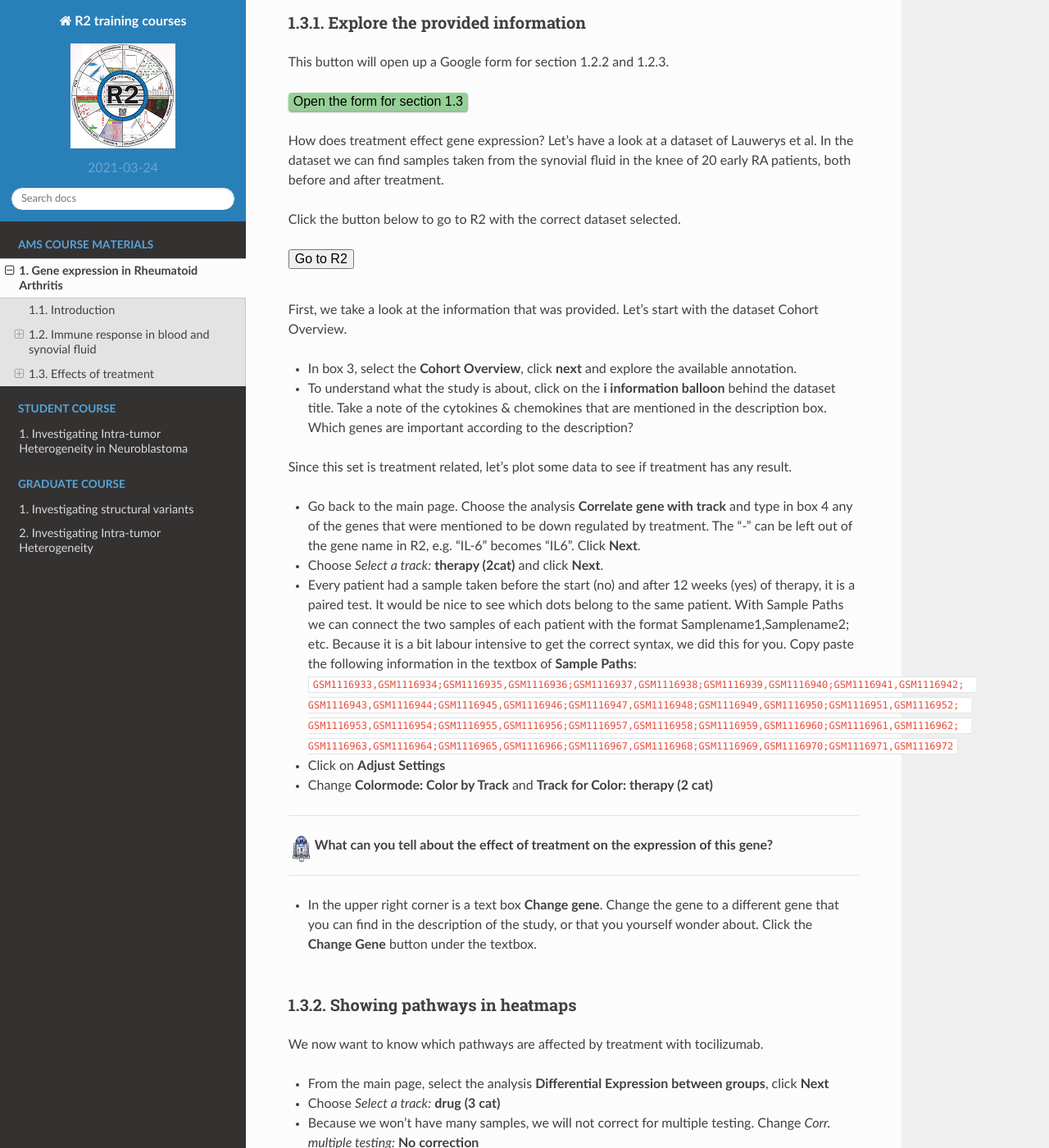
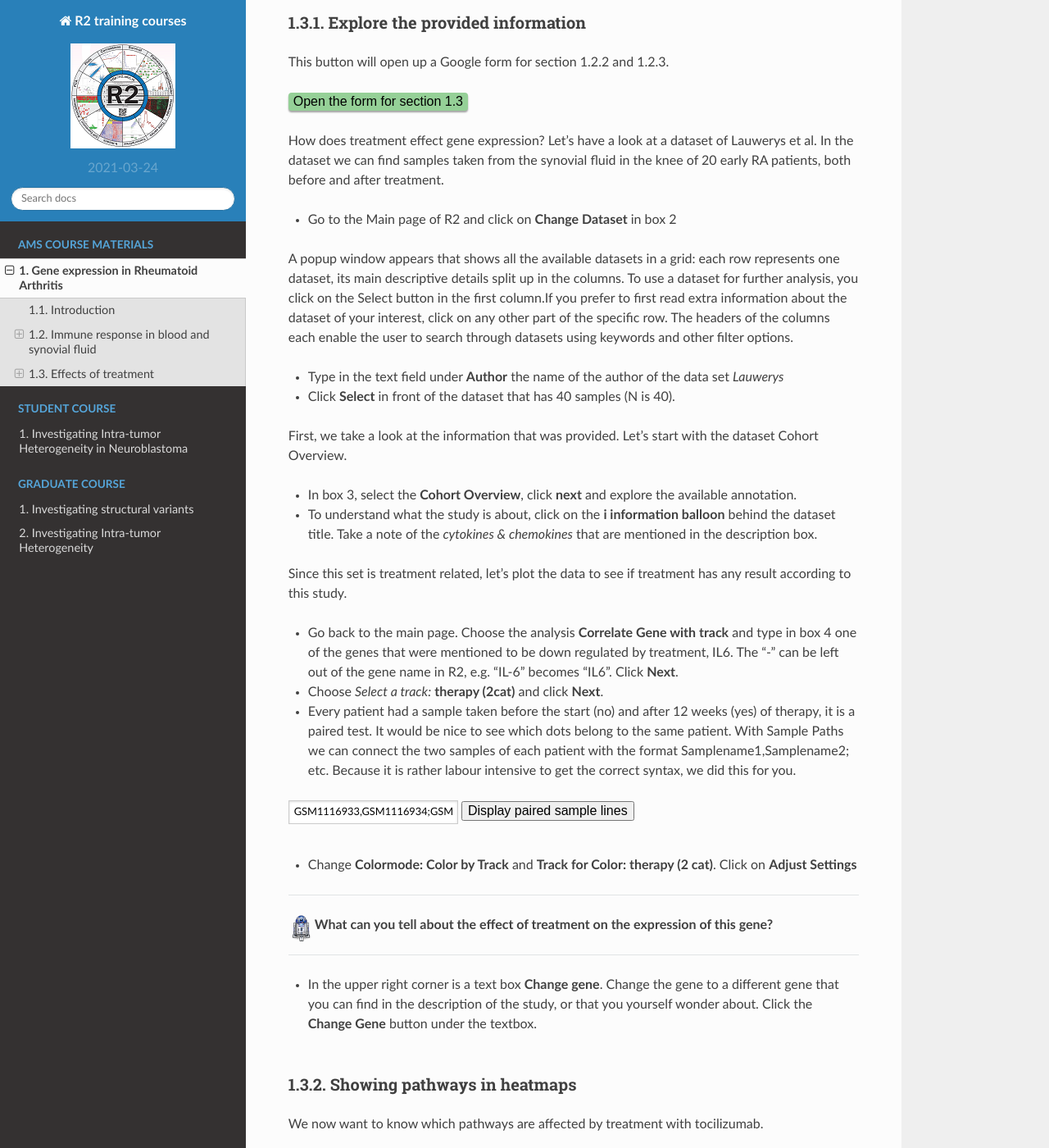
Before and after one commit to antronerds/r2-training-courses, a Sphinx documentation site: the page built from docs/RNA_seq_data_analysis_Using_Rheumatoid_Arthritis_data.md, in a window 1280 px wide and 1400 px high, scrolled down 8423 px. Shown: the whole window at 82% size. Built offline with Sphinx 7.4.7 and the Read the Docs theme 2.0.0, drawn with Linux system fonts in a browser that asks for light colours; pages that are not in the unit, such as notebooks, are missing from menus.

Commit message:
AMS last adaptations button

````diff
--- a/docs/RNA_seq_data_analysis_Using_Rheumatoid_Arthritis_data.md
+++ b/docs/RNA_seq_data_analysis_Using_Rheumatoid_Arthritis_data.md
@@ -233,30 +233,39 @@ When you look at such large gene lists (read how many combinations meet our crit
 
 How does treatment effect gene expression? Let's have a look at a dataset of Lauwerys et al. In the dataset we can find samples taken from the synovial fluid in the knee of 20 early RA patients, both before and after treatment.
 
-Click the button below to go to R2 with the correct dataset selected.
+* Go to the Main page of R2 and click on **Change Dataset** in box 2
+
+A popup window appears that shows all the available datasets in a grid: each row represents one dataset, its
+main descriptive details split up in the columns. To use a dataset for further analysis, you click on the Select
+button in the first column.If you prefer to first read extra information about the dataset of your interest, click
+on any other part of the specific row. The headers of the columns each enable the user to search through datasets using keywords and other filter options.
+* Type in the text field under **Author** the name of the author of the data set *Lauwerys*
+* Click **Select** in front of the dataset that has 40 samples (N is 40).
+
+First, we take a look at the information that was provided. Let's start with the dataset Cohort Overview.
+
+* In box 3, select the **Cohort Overview**, click **next** and explore the available annotation.
+* To understand what the study is about, click on the **i information balloon** behind the dataset title. Take a note of the *cytokines & chemokines* that are mentioned in the description box.
+
+Since this set is treatment related, let's plot the data to see if treatment has any result according to this study.
+
+* Go back to the main page. Choose the analysis **Correlate Gene with track** and type in box 4 one of the genes that were  mentioned to be down regulated by treatment, IL6. The "-" can be left out of the gene name in R2, e.g. "IL-6" becomes "IL6". Click **Next**.
+* Choose *Select a track:* **therapy (2cat)** and click **Next**.
+* Every patient had a sample taken before the start (no) and after 12 weeks (yes) of therapy, it is a paired test. It would be nice to see which dots belong to the same patient. With Sample Paths we can connect the two samples of each patient with the format Samplename1,Samplename2; etc. Because it is rather labour intensive to get the correct syntax, we did this for you.
 
 <form name="accessing_r2" action="https://hgserver1.amc.nl/cgi-bin/r2/main.cgi" enctype="multipart/form-data" target="R2" method="post">
-  <input type="hidden" name="table" value="ps_avgpres_gse45867geo40_u133p2">
-  <button type="submit" >Go to R2</button>
+  <input value="ps_avgpres_gse45867geo40_u133p2" name="table" type="hidden">
+  <input value="display2" name="option" type="hidden">
+  <input value="205207_at" name="factor" type="hidden">
+  <input value="205207_at" name="factor2" type="hidden">
+  <input value="" name="factorlist" type="hidden">
+  <input type="text" name="chainedsams" value="GSM1116933,GSM1116934;GSM1116935,GSM1116936;GSM1116937,GSM1116938;GSM1116939,GSM1116940;GSM1116941,GSM1116942;   GSM1116943,GSM1116944;GSM1116945,GSM1116946;GSM1116947,GSM1116948;GSM1116949,GSM1116950;GSM1116951,GSM1116952;   GSM1116953,GSM1116954;GSM1116955,GSM1116956;GSM1116957,GSM1116958;GSM1116959,GSM1116960;GSM1116961,GSM1116962;   GSM1116963,GSM1116964;GSM1116965,GSM1116966;GSM1116967,GSM1116968;GSM1116969,GSM1116970;GSM1116971,GSM1116972" size="25">
+  <button type="submit" >Display paired sample lines</button>
 </form>
 <br>
 <br>
 
-First, we take a look at the information that was provided. Let's start with the dataset Cohort Overview.
-
-* In box 3, select the **Cohort Overview**, click **next** and explore the available annotation.
-* To understand what the study is about, click on the **i information balloon** behind the dataset title. Take a note of the cytokines & chemokines that are mentioned in the description box. Which genes are important according to the description?
-
-Since this set is treatment related, let's plot some data to see if treatment has any result.
-
-* Go back to the main page. Choose the analysis **Correlate gene with track** and type in box 4 any of the genes that were  mentioned to be down regulated by treatment. The "-" can be left out of the gene name in R2, e.g. "IL-6" becomes "IL6". Click **Next**.
-* Choose *Select a track:* **therapy (2cat)** and click **Next**.
-* Every patient had a sample taken before the start (no) and after 12 weeks (yes) of therapy, it is a paired test. It would be nice to see which dots belong to the same patient. With Sample Paths we can connect the two samples of each patient with the format Samplename1,Samplename2; etc. Because it is a bit labour intensive to get the correct syntax, we did this for you. Copy paste the following information in the textbox of **Sample Paths**: ```GSM1116933,GSM1116934;GSM1116935,GSM1116936;GSM1116937,GSM1116938;GSM1116939,GSM1116940;GSM1116941,GSM1116942;
-GSM1116943,GSM1116944;GSM1116945,GSM1116946;GSM1116947,GSM1116948;GSM1116949,GSM1116950;GSM1116951,GSM1116952;
-GSM1116953,GSM1116954;GSM1116955,GSM1116956;GSM1116957,GSM1116958;GSM1116959,GSM1116960;GSM1116961,GSM1116962;
-GSM1116963,GSM1116964;GSM1116965,GSM1116966;GSM1116967,GSM1116968;GSM1116969,GSM1116970;GSM1116971,GSM1116972```
-* Click on **Adjust Settings**
-* Change **Colormode:  Color by Track** and **Track for Color: therapy (2 cat)**
+* Change **Colormode:  Color by Track** and **Track for Color: therapy (2 cat)**. Click on **Adjust Settings**
 
 
 ---
````
